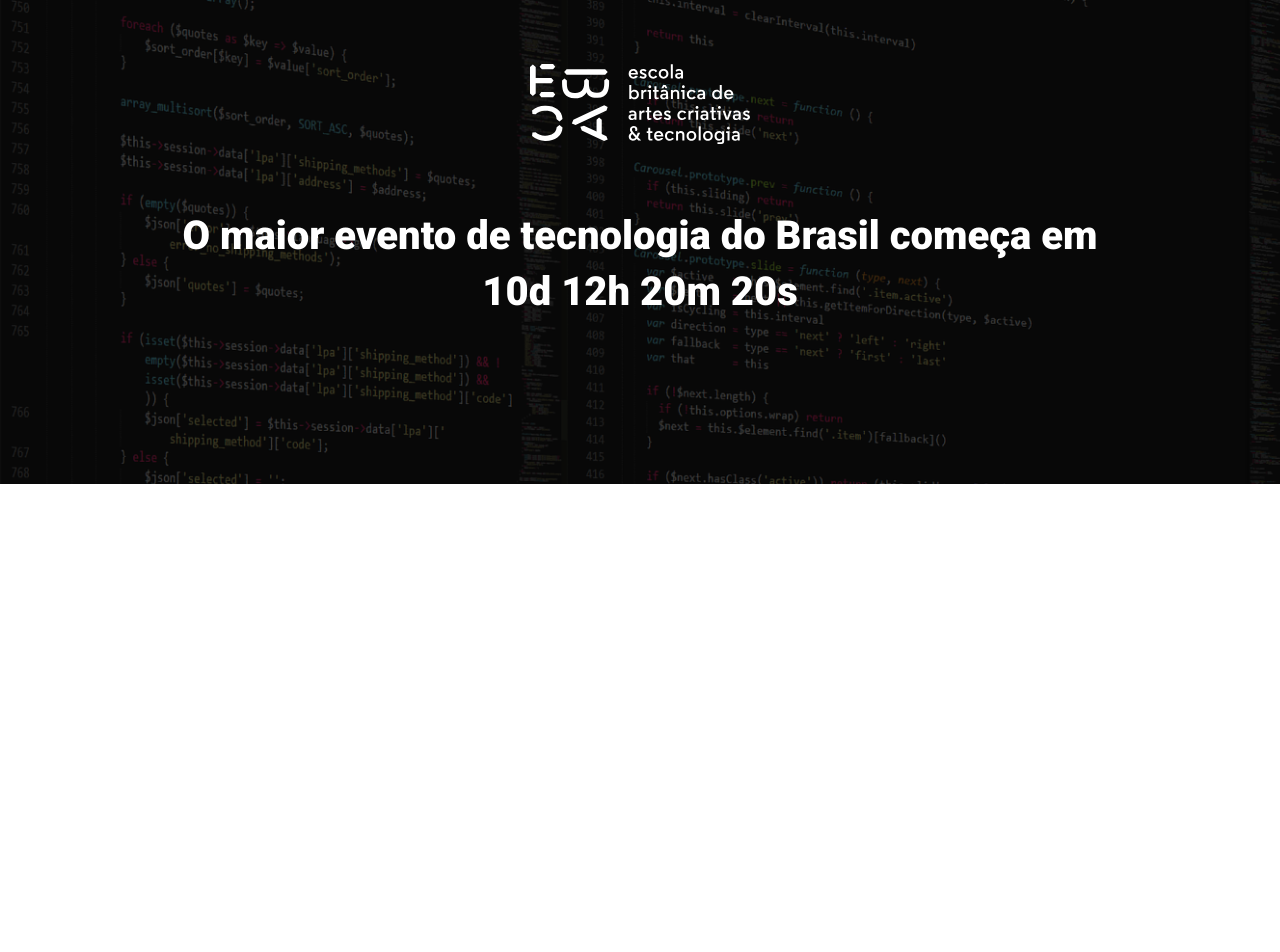
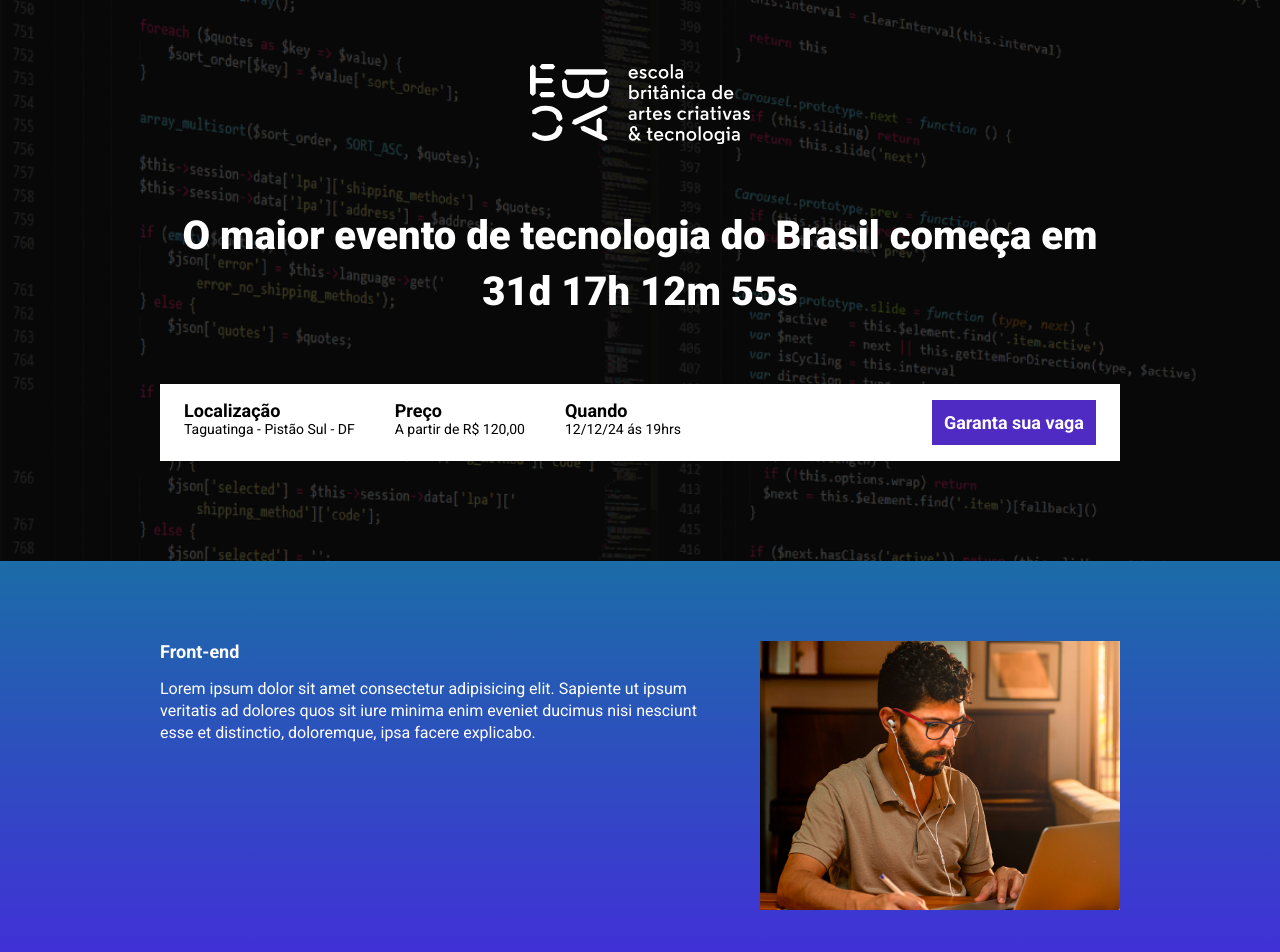
Before and after one commit to VitorBri/ebac_talks, a website built with Parcel: page src/index.html in a window 1280 px wide. Shown: the top 952 px of the page. Before the commit the page ends 800 px from the top, so only its background shows below. Built offline with nearby package versions, Linux system fonts and the light colour scheme.

Commit message:
criando a contagem regressiva

```diff
--- a/package.json
+++ b/package.json
@@ -2,9 +2,9 @@
   "name": "ebac_talks",
   "version": "1.0.0",
   "description": "",
-  "main": "index.js",
   "scripts": {
     "dev": "parcel src/index.html src/scripts/main.js src/styles/main.scss",
+    "build": "parcel build src/index.html",
     "test": "echo \"Error: no test specified\" && exit 1"
   },
   "keywords": [],
--- a/src/index.html
+++ b/src/index.html
@@ -4,6 +4,7 @@
     <meta charset="UTF-8">
     <meta name="viewport" content="width=device-width, initial-scale=1.0">
     <title>Ebac Talks</title>
+    <link rel="stylesheet" href="https://unpkg.com/aos@next/dist/aos.css" />
     <link rel="stylesheet" href="./styles/main.scss">
     <link rel="preconnect" href="https://fonts.googleapis.com">
     <link rel="preconnect" href="https://fonts.gstatic.com" crossorigin>
@@ -14,10 +15,72 @@
         <div class="container">
             <img class="hero__logo" src="images/ebac_logo.svg" alt="Ebac">
             <p class="hero__text">
-                O maior evento de tecnologia do Brasil começa em 10d 12h 20m 20s
+                O maior evento de tecnologia do Brasil começa em <span id="contador"></span>
             </p>
+            <div class="infos-bar">
+                <ul class="infos-bar__infos">
+                    <li class="infos-bar__infos__item">
+                        <b>Localização</b>
+                        Taguatinga - Pistão Sul - DF
+                    </li>
+                    <li class="infos-bar__infos__item">
+                        <b>Preço</b>
+                        A partir de R$ 120,00
+                    </li>
+                    <li class="infos-bar__infos__item">
+                        <b>Quando</b>
+                        12/12/24 ás 19hrs
+                    </li>
+                </ul>
+                <a href="#" class="button button--primary"> Garanta sua vaga</a>
+            </div>
         </div>
     </header>
+    <section class="event event--frontend" >
+        <div class="container" data-aos="fade-right" >
+            <div class="event__details">
+                <h2 class="event__details__title">Front-end</h2>
+                <p class="event__details__description">
+                    Lorem ipsum dolor sit amet consectetur adipisicing elit. Sapiente ut ipsum veritatis ad dolores quos sit iure minima enim eveniet ducimus nisi nesciunt esse et distinctio, doloremque, ipsa facere explicabo.
+                </p>
+            </div>
+            <img class="event__image" src="./images/frontend.png" alt="Front-end">
+        </div>
+    </section>
+    <section class="event event--ux-ui event--image-left" >
+        <div class="container" data-aos="fade-left">
+            <div class="event__details">
+                <h2 class="event__details__title">UX/UI</h2>
+                <p class="event__details__description">
+                    Lorem ipsum dolor sit amet consectetur adipisicing elit. Sapiente ut ipsum veritatis ad dolores quos sit iure minima enim eveniet ducimus nisi nesciunt esse et distinctio, doloremque, ipsa facere explicabo.
+                </p>
+            </div>
+            <img class="event__image" src="./images/ui-ux.png" alt="Front-end">
+        </div>
+    </section>
+    <section class="event event--data-science">
+        <div class="container" data-aos="fade-right">
+            <div class="event__details">
+                <h2 class="event__details__title">Data Science</h2>
+                <p class="event__details__description">
+                    Lorem ipsum dolor sit amet consectetur adipisicing elit. Sapiente ut ipsum veritatis ad dolores quos sit iure minima enim eveniet ducimus nisi nesciunt esse et distinctio, doloremque, ipsa facere explicabo.
+                </p>
+            </div>
+            <img class="event__image" src="./images/data.png" alt="Front-end">
+        </div>
+    </section>
+    <section class="event event--backend event--image-left">
+        <div class="container" data-aos="fade-left">
+            <div class="event__details">
+                <h2 class="event__details__title">Back-end</h2>
+                <p class="event__details__description">
+                    Lorem ipsum dolor sit amet consectetur adipisicing elit. Sapiente ut ipsum veritatis ad dolores quos sit iure minima enim eveniet ducimus nisi nesciunt esse et distinctio, doloremque, ipsa facere explicabo.
+                </p>
+            </div>
+            <img class="event__image" src="./images/backend.png" alt="Front-end">
+        </div>
+    </section>
+    <script src="https://unpkg.com/aos@next/dist/aos.js"></script>
     <script src="./scripts/main.js"></script>
 </body>
 </html>
--- a/src/scripts/main.js
+++ b/src/scripts/main.js
@@ -0,0 +1,29 @@
+AOS.init();
+
+const dataDoEvento = new Date("Feb 12, 2024 19:00:00");
+const timeStampDoEvento = dataDoEvento.getTime();
+
+const contaAsHoras = setInterval(function() {
+    const agora = new Date()
+    const timeStampAtual = agora.getTime();
+
+    const distanciaAteOEvento = timeStampDoEvento - timeStampAtual
+
+    const diasEmMs =  1000 * 60 * 60 * 24;
+    const horasEmMs =  1000 * 60 * 60;
+    const minutosEnMs =  1000 * 60;
+
+    const diasAteOEvento = Math.floor(distanciaAteOEvento / diasEmMs)
+    const horasAteOEvento = Math.floor((distanciaAteOEvento % diasEmMs) / horasEmMs )
+    const minutosAteOEvento = Math.floor((distanciaAteOEvento % horasEmMs) / minutosEnMs);
+    const segundosAteOEvento = Math.floor((distanciaAteOEvento % minutosEnMs) / 1000)
+
+
+
+    document.getElementById ('contador').innerHTML = `${diasAteOEvento}d ${horasAteOEvento}h ${minutosAteOEvento}m ${segundosAteOEvento}s`
+
+    if(distanciaAteOEvento < 0) {
+        clearInterval(contaAsHoras)
+        document.getElementById ('contador').innerHTML = `Evento expirado`;
+    }
+}, 1000)
--- /dev/null
+++ b/src/styles/_event.scss
@@ -0,0 +1,63 @@
+@use 'variables';
+
+.event{
+    padding: 80px 0;
+
+    &--frontend {
+        background-image: linear-gradient( variables.$blue1, variables.$blue2 );
+    }
+    &--ux-ui {
+        background-image: linear-gradient( variables.$blue2, variables.$pink );
+    }
+    &--data-science {
+        background-image: linear-gradient( variables.$pink, variables.$yellow );
+    }
+    &--backend {
+        background-image: linear-gradient( variables.$yellow, variables.$pink );
+    }
+
+    &--image-left{
+        .container{
+            flex-direction: row-reverse;
+        }
+    }
+
+    .container{
+        display: flex;
+        gap: 40px;
+    }
+
+    &__image{
+        max-width: 360px;
+    }
+
+    &__details{
+
+
+        &__title{
+            font-size: 18px;
+            font-weight: bold;
+            margin-bottom: 16px;
+        }
+
+        &__description{
+            line-height: 22px;
+        }
+    }
+
+    @media (max-width: 640px) {
+
+        .container{
+            display: block;
+        }
+
+        &__image{
+            width: 100%;
+        }
+
+        &__details{
+            margin-right: 0;
+            margin-bottom: 16px;
+        }
+    }
+    }
--- a/src/styles/_hero.scss
+++ b/src/styles/_hero.scss
@@ -1,3 +1,5 @@
+@use'variables';
+
 .hero{
     padding-top: 64px;
     padding-bottom: 100px;
@@ -16,7 +18,7 @@
         left: 0;
         width: 100%;
         height: 100%;
-        background-color: #000;
+        background-color: variables.$secundaryTextColor;
         opacity: 0.7;
         content: "";
     }
--- /dev/null
+++ b/src/styles/_variables.scss
@@ -0,0 +1,8 @@
+$textColor:#FFF;
+$secundaryTextColor:#000;
+
+$blue1:#1B6CA7;
+$blue2:#442BDB;
+$pink:#89223B;
+$yellow:#9C791D;
+$purple:#4F2AC3;
--- /dev/null
+++ b/src/styles/components/_buttons.scss
@@ -0,0 +1,24 @@
+@use '../variables';
+
+.button {
+    padding: 12px;
+    font-size: 18px;
+    font-weight: bold;
+    text-decoration: none;
+    text-align: center;
+    white-space: nowrap;
+
+    &--primary{
+        color:variables.$textColor;
+        background-color:variables.$purple;
+    }
+
+    @media (max-width: 640px){
+        display: block;
+        width: 100%;
+    }
+    @media (max-width: 1024px) {
+        display: flex;
+        align-items: center;
+    }
+}
--- /dev/null
+++ b/src/styles/components/_infos_bar.scss
@@ -0,0 +1,43 @@
+@use '../variables';
+
+.infos-bar{
+
+    padding: 16px 24px;
+    background-color: variables.$textColor ;
+    display:flex;
+    justify-content: space-between;
+
+    &__infos{
+        display: flex;
+        gap: 40px;
+
+
+        &__item{
+            font-size: 14px;
+            color: variables.$secundaryTextColor;
+            b{
+                color: variables.$secundaryTextColor;
+                font-size: 18px;
+                display: block;
+            }
+        }
+    }
+
+    @media (max-width: 640px){
+        display: block;
+
+        &__infos{
+            display: block;
+
+            &__item{
+                margin-bottom:24px ;
+            }
+
+        }
+    }
+    @media (max-width: 1024px) {
+        &__infos{
+            gap: 25px;
+        }
+    }
+}
--- a/src/styles/main.scss
+++ b/src/styles/main.scss
@@ -1,12 +1,16 @@
 @use 'hero';
-
+@use 'components/infos_bar';
+@use 'components/buttons';
+@use 'event';
+@use 'variables';
 
 *{
     margin: 0;
     padding: 0;
     box-sizing: border-box;
     font-family: Roboto, sans-serif;
-    color: #fff;
+    color:variables.$textColor;
+    list-style: none;
 }
 
 .container{
```
